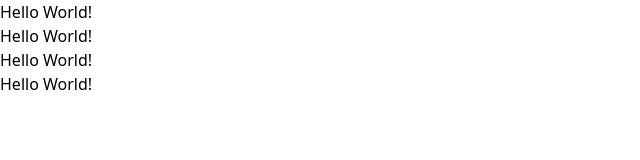
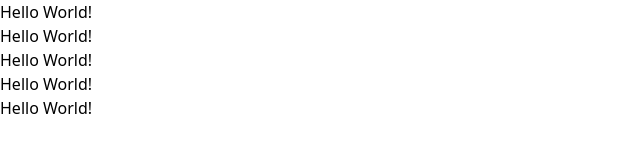
Before and after one commit to sahebali4896-a11y/first-tailwind-real-project, a website built with Vite: page index.html in a window 1280 px wide. Shown: the whole page, without its empty margins (0-640 px from the left). Built offline with nearby package versions, Linux system fonts and the light colour scheme.

Commit message:
second commit

```diff
--- a/index.html
+++ b/index.html
@@ -11,5 +11,6 @@
   <h2>Hello World!</h2>
   <h3>Hello World!</h3>
   <h4>Hello World!</h4>
+  <h5>Hello World!</h5>
 </body>
 </html>
```
